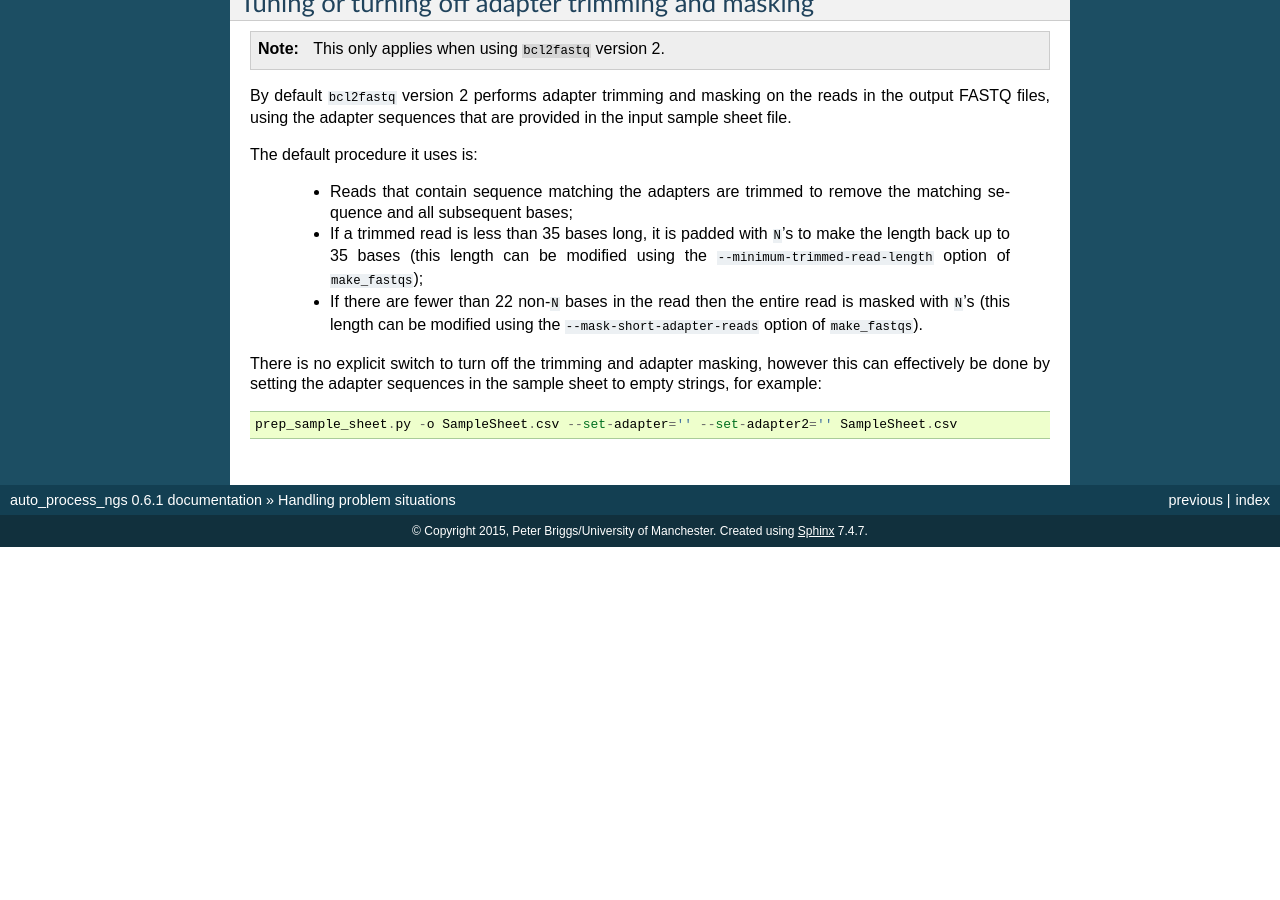
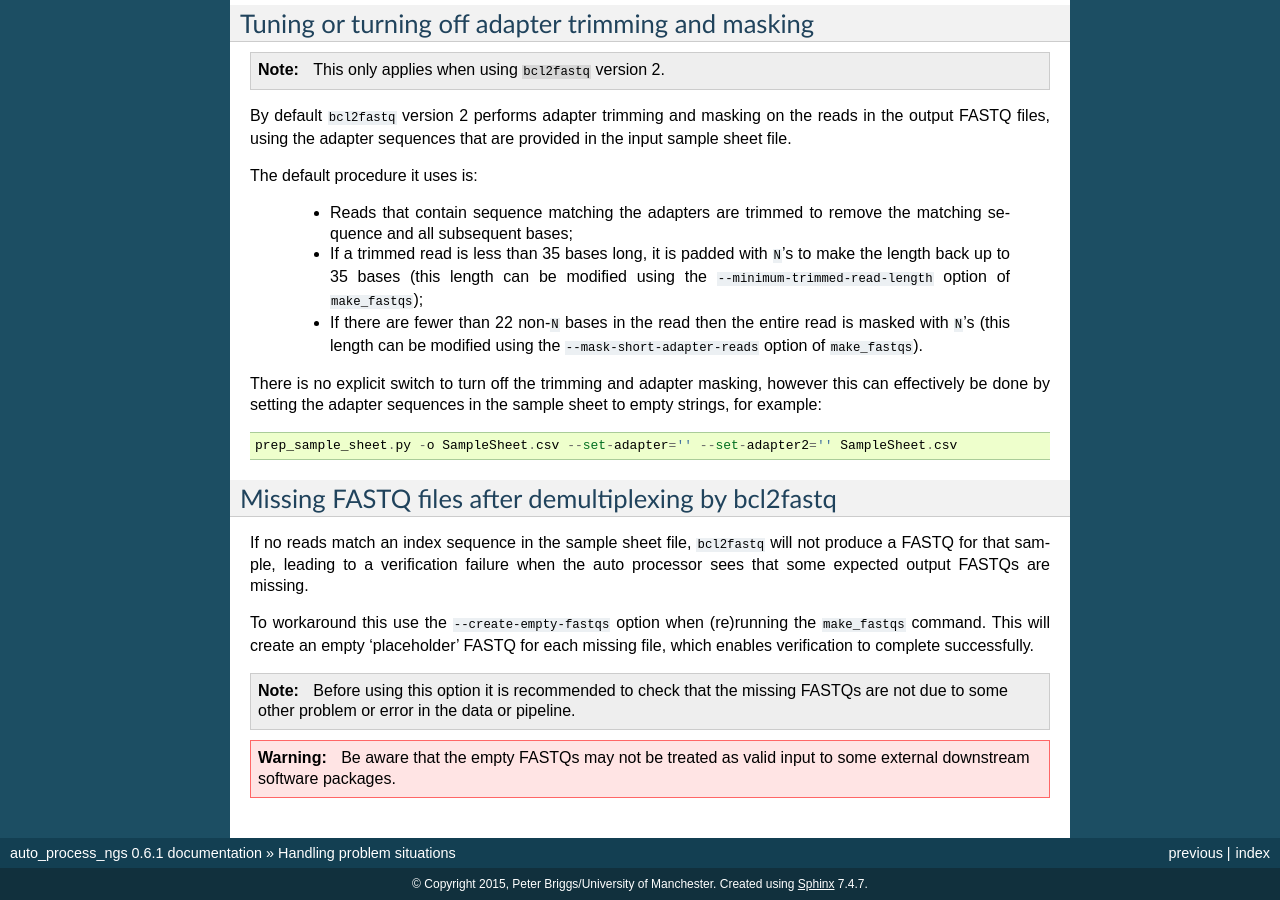
Before and after one commit to fls-bioinformatics-core/auto_process_ngs, a Sphinx documentation site: the page built from docs/source/problems.rst, in a window 1280 px wide and 900 px high, scrolled down 4483 px. Built offline with Sphinx 7.4.7, drawn with Linux system fonts in a browser that asks for light colours; before the commit the page ends 5030 px from its top, so only the background shows below that; some of the changed text lies outside the part shown.

Commit message:
auto_processor: expose functionality for generating placeholder FASTQ files in 'make_fastqs' via new '--create-empty-fastqs' option.

```diff
--- a/docs/source/problems.rst
+++ b/docs/source/problems.rst
@@ -12,6 +12,7 @@ use to solve them.
  * :ref:`problem-skip-demultiplexing`
  * :ref:`problem-handling-inline-barcodes`
  * :ref:`problem-no-adapter-trimming`
+ * :ref:`problem-missing-fastqs-after-demultiplexing`
 
 .. _problem-missing-sample-sheet:
 
@@ -304,3 +305,29 @@ however this can effectively be done by setting the adapter sequences in the
 sample sheet to empty strings, for example::
 
     prep_sample_sheet.py -o SampleSheet.csv --set-adapter='' --set-adapter2='' SampleSheet.csv
+
+.. _problem-missing-fastqs-after-demultiplexing:
+
+Missing FASTQ files after demultiplexing by bcl2fastq
+*****************************************************
+
+If no reads match an index sequence in the sample sheet file, ``bcl2fastq``
+will not produce a FASTQ for that sample, leading to a verification
+failure when the auto processor sees that some expected output FASTQs
+are missing.
+
+To workaround this use the ``--create-empty-fastqs`` option when
+(re)running the ``make_fastqs`` command. This will create an empty
+'placeholder' FASTQ for each missing file, which enables verification to
+complete successfully.
+
+.. note::
+
+   Before using this option it is recommended to check that the missing
+   FASTQs are not due to some other problem or error in the data or
+   pipeline.
+
+.. warning::
+
+   Be aware that the empty FASTQs may not be treated as valid input to
+   some external downstream software packages.
```
Also changed, not shown: 2 other files.
